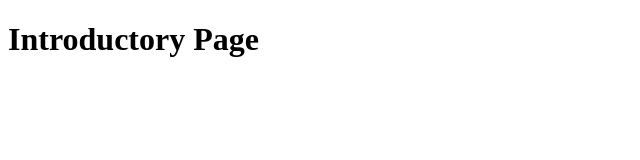
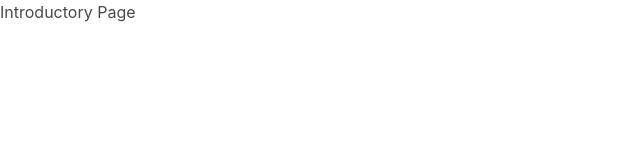
Before and after one commit to shravan20/ohmyscript, a plain HTML site: page index.html in a window 1280 px wide. Shown: the whole page, without its empty margins (0-640 px from the left). Drawn offline with nearby package versions, Linux system fonts and the light colour scheme.

Commit message:
Added gitignore|assets folder| bulma CSS links

```diff
--- a/index.html
+++ b/index.html
@@ -1,7 +1,13 @@
 <!DOCTYPE html>
-<html>
+<html lang="en">
 <head>
   <title>OhMyScript</title>
+
+  <!--Bulma-->
+  <link rel="stylesheet" href="https://cdnjs.cloudflare.com/ajax/libs/bulma/0.9.0/css/bulma.min.css" />
+  <script src="https://cdnjs.cloudflare.com/ajax/libs/jquery/3.5.1/jquery.min.js"></script>
+  <link rel="stylesheet" href="https://cdnjs.cloudflare.com/ajax/libs/font-awesome/5.13.1/css/all.min.css" />
+
 </head>
 <body>
 
```
Also changed, not shown: assets/shravan.jpg (added), 1 other file.
